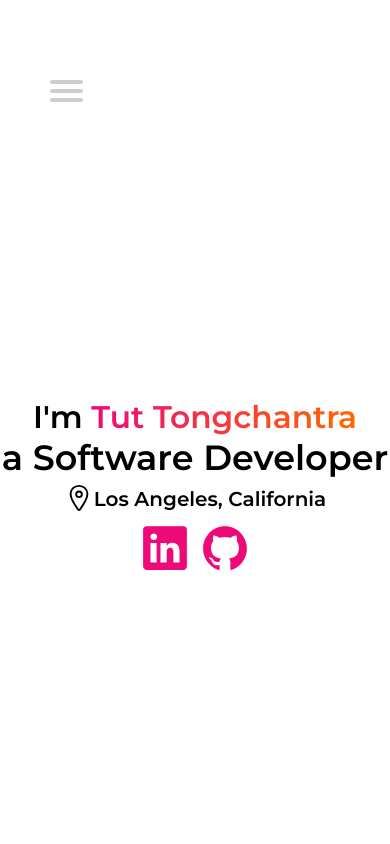
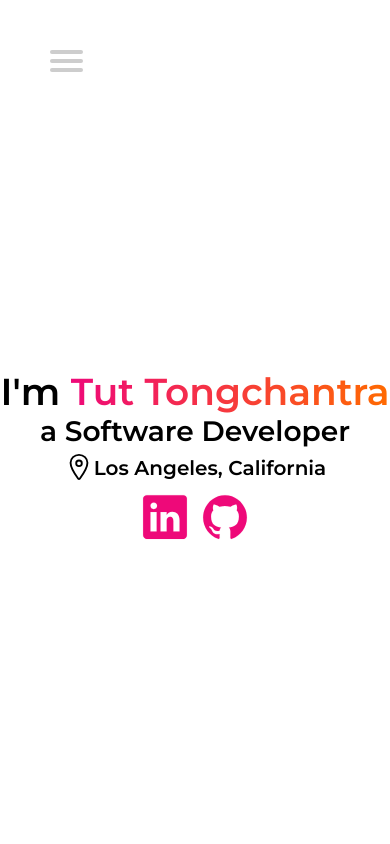
Before and after one commit to tuttongchan/portfolio, a plain HTML site: page index.html in a window 390 px wide. Shown: the top 844 px of the page. Drawn offline with nearby package versions, Linux system fonts and the light colour scheme.

Commit message:
phone viewport

```diff
--- a/queries.css
+++ b/queries.css
@@ -19,6 +19,10 @@
     position: absolute;
     top: -55%;
     right: 82%;
+  }
+
+  .post-wrapper {
+    grid-template-columns: repeat(auto-fit, 360px);
   }
 }
 
@@ -46,10 +50,6 @@
     display: block;
   }
 
-  header{
-    padding: 3rem 0;
-  }
-
   .logo-arrow,
   .navbar-div {
     display: none;
@@ -60,7 +60,11 @@
   }
 
   .heading-1 {
-    font-size: 500%;
+    font-size: 600%;
+  }
+
+  .heading-2{
+    font-size: 450%;
   }
 
   .heading-1,
@@ -69,9 +73,12 @@
     text-align: center;
   }
 
+  .post-wrapper {
+    grid-template-columns: repeat(auto-fit, 330px);
+  }
+
   .span-name::after {
     display: none;
-    /* height: 7%; */
   }
 
   .foot-list {
```
